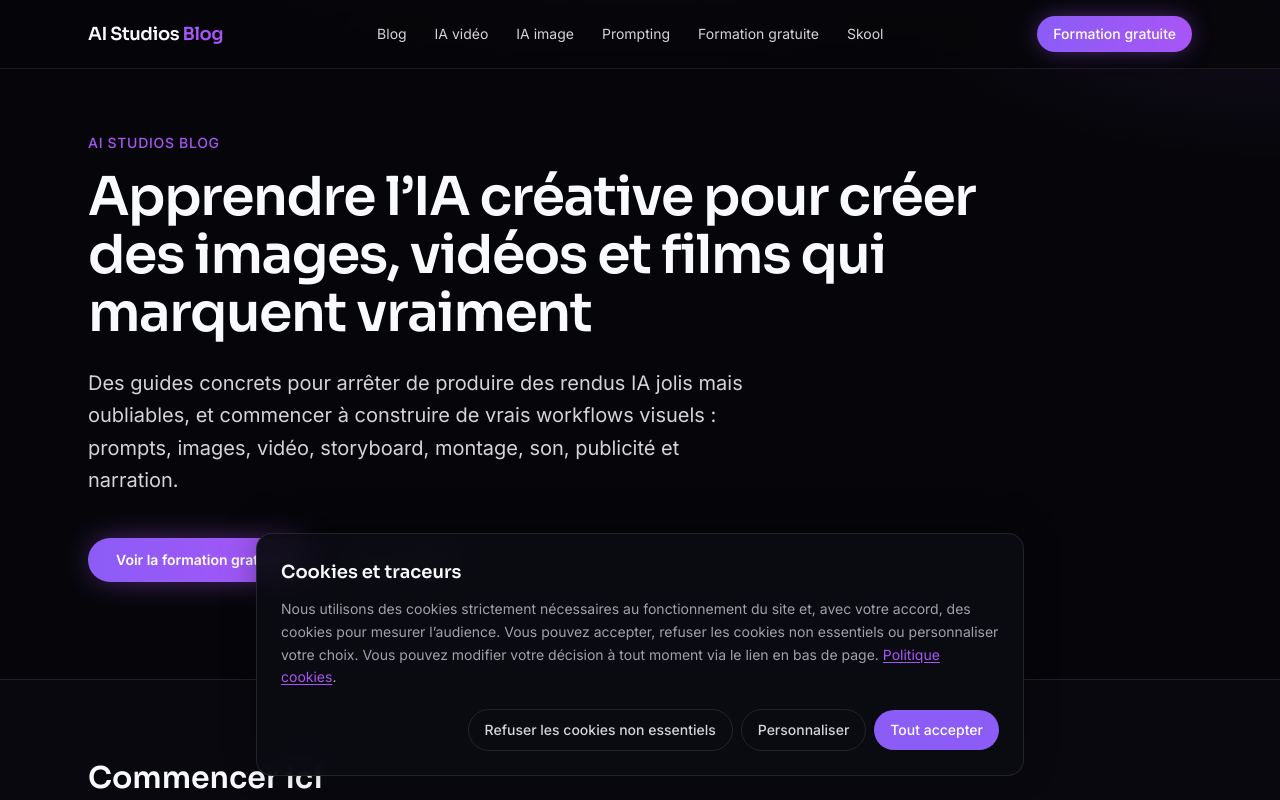
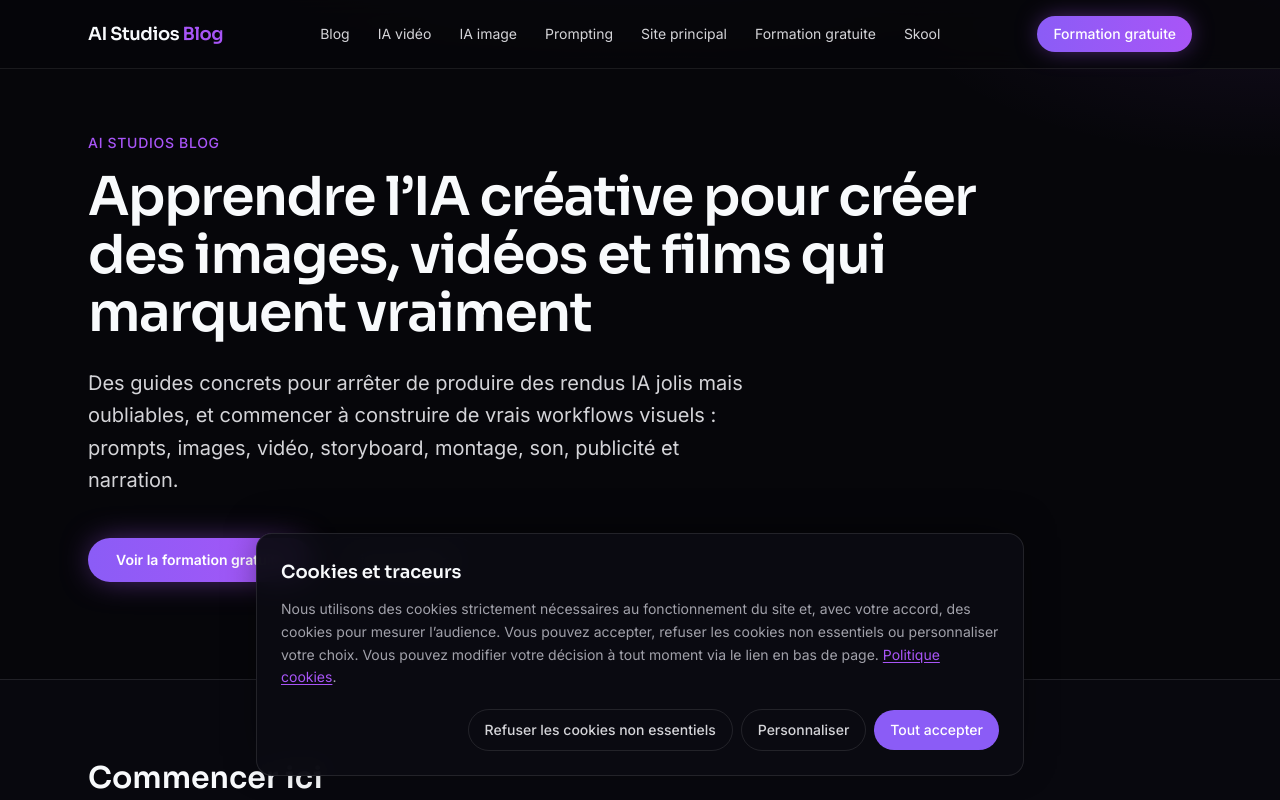
Before and after one commit to Frankhoubre/ai-studios-formation-ia, a Next.js app: page / in a window 1280 px wide. Shown: the top 800 px of the page. Built offline with nearby package versions, Linux system fonts and the light colour scheme.

Commit message:
refactor: improve header component

```diff
--- a/components/Header.tsx
+++ b/components/Header.tsx
@@ -1,6 +1,10 @@
 import Link from "next/link";
 import { categories } from "@/lib/categories";
-import { FORMATION_FREE_URL, SKOOL_COMMUNITY_URL } from "@/lib/constants";
+import {
+  FORMATION_FREE_URL,
+  MAIN_SITE_URL,
+  SKOOL_COMMUNITY_URL,
+} from "@/lib/constants";
 
 const navCategories = categories.filter((c) =>
   ["ia-video", "ia-image", "prompting"].includes(c.slug),
@@ -36,6 +40,14 @@ export function Header() {
               {c.name}
             </Link>
           ))}
+          <a
+            href={MAIN_SITE_URL}
+            target="_blank"
+            rel="noopener noreferrer"
+            className="rounded-full px-3 py-2 text-sm text-text-soft transition hover:bg-white/[0.06] hover:text-text"
+          >
+            Site principal
+          </a>
           <a
             href={FORMATION_FREE_URL}
             target="_blank"
@@ -79,6 +91,14 @@ export function Header() {
           </Link>
         ))}
         <a
+          href={MAIN_SITE_URL}
+          target="_blank"
+          rel="noopener noreferrer"
+          className="shrink-0 rounded-full border border-border-subtle bg-card px-3 py-1.5 text-xs text-text-soft"
+        >
+          Site principal
+        </a>
+        <a
           href={FORMATION_FREE_URL}
           target="_blank"
           rel="noopener noreferrer"
```
